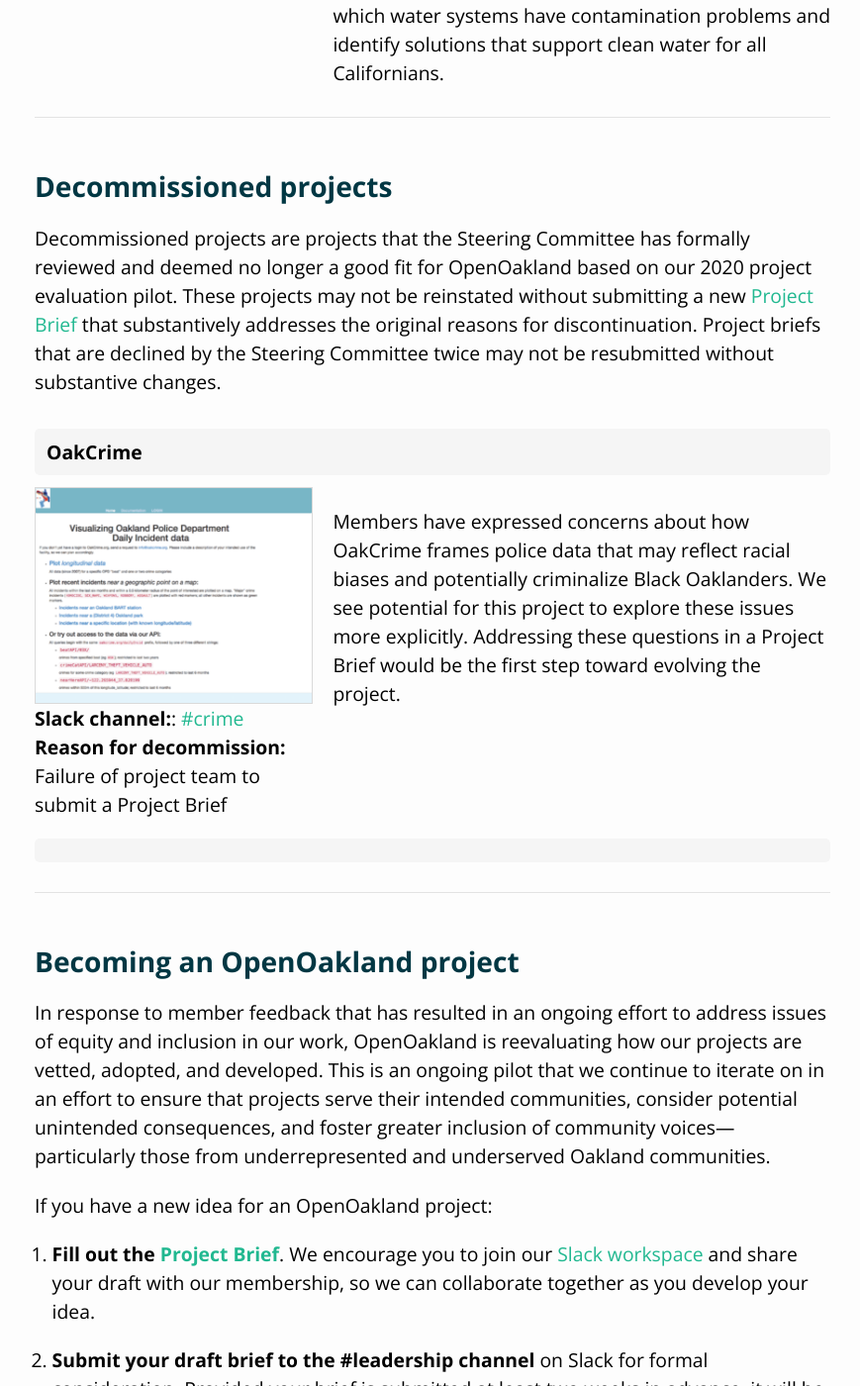
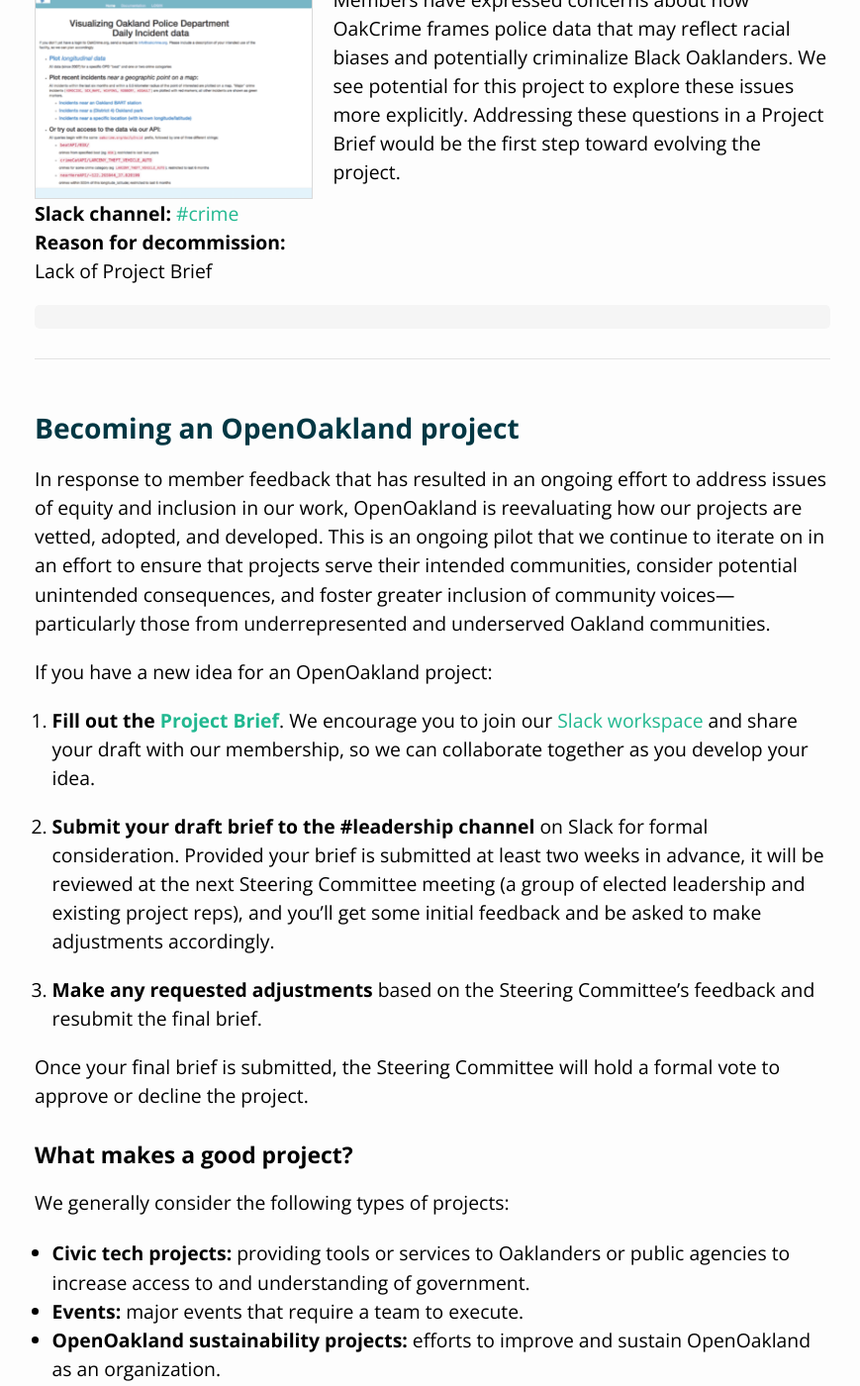
Before and after one commit to openoakland/openoakland.org, a Jekyll site: the page built from src/projects.md, in a window 1280 px wide and 1400 px high, scrolled down 13945 px. Shown: the whole window at 99% size, without its empty margins (203-1072 px from the left). Built offline with Jekyll 4.4.1, drawn with Linux system fonts in a browser that asks for light colours; some of the changed text lies outside the part shown.

Commit message:
Updated div IDs so each is unique

```diff
--- a/src/_data/active_projects.yml
+++ b/src/_data/active_projects.yml
@@ -4,7 +4,7 @@
   link: https://oaklandcouncil.net/
   leader: Open role
   slack_id: C0M89GTRT
-  slack_channel: councilmatic
+  slack_channel: Councilmatic
   description: We make the Oakland City Council meetings easily accessible to the citizens of Oakland. Using our site citizens can learn when are the upcoming city council meetings, view the agenda, put the meeting on your calendar, and send an electronic comment to the Council. Plus you can see videos of past meetings.
 -
   name: La Escuelita
--- a/src/_data/decommissioned_projects.yml
+++ b/src/_data/decommissioned_projects.yml
@@ -2,7 +2,7 @@
   name: OakCrime
   image: oakcrime_300x233.png
   decommisionedDate: September 2020
-  decommissionedReason: Failure of project team to submit a Project Brief
+  decommissionedReason: Lack of Project Brief
   decomissionedSolution:
   slack_id: C040ULV6C
   slack_channel: crime
--- a/src/_includes/project.html
+++ b/src/_includes/project.html
@@ -23,12 +23,11 @@
     href="https://openoakland.slack.com/messages/{{ project.slack_id }}"
     target="_blank"
     rel="noopener noreferrer"
-    >#{{ project.slack_channel }}</a
-  >
+    >#{{ project.slack_channel }}</a>
+
   {% elsif project.slack_channel %}
-  <strong>Slack channel:</strong>:
-  <a
-    href="https://openoakland.slack.com/messages/{{ project.slack_id }}"
+  <strong>Slack channel:</strong>
+  <a href="https://openoakland.slack.com/messages/{{ project.slack_id }}"
     target="_blank"
     rel="noopener noreferrer"
     >#{{ project.slack_channel }}</a
--- a/src/_sass/wp.scss
+++ b/src/_sass/wp.scss
@@ -1,35 +1,36 @@
-#projects .col1 {
+#projects-openoakland, #projects-active, #projects-inactive, #projects-decommissioned .col1 {
   float: left;
   margin-right: 20px;
+  padding-top:1rem;
   padding-bottom: 20px;
   width: 35%;
 }
 
-#projects .col2 {
+#projects-openoakland, #projects-active, #projects-inactive, #projects-decommissioned .col2 {
   display: table-row-group;
   padding-bottom: 20px;
 }
 
 
-#projects .col2 + hr:not([class*="col"]) {
+#projects-openoakland, #projects-active, #projects-inactive, #projects-decommissioned .col2 + hr:not([class*="col"]) {
   clear: both;
 }
 
-#projects { clear:both;}
+#projects-openoakland, #projects-active, #projects-inactive, #projects-decommissioned { clear:both;}
 
-#projects img,
-#projects a img {
+#projects-openoakland, #projects-active, #projects-inactive, #projects-decommissioned img,
+#projects-openoakland, #projects-active, #projects-inactive, #projects-decommissioned a img {
   border: 1px #dadada solid;
   width: 100%;
 }
 
-#projects a img:hover {
+#projects-openoakland, #projects-active, #projects-inactive, #projects-decommissioned a img:hover {
   border: 1px #1ab890 solid;
   opacity: 0.9;
   padding: 0px;
 }
 
-#projects h3 {
+#projects-openoakland, #projects-active, #projects-inactive, #projects-decommissioned h3 {
   background-color: #f5f5f5;
   clear: both;
   font-weight: bold;
--- a/src/projects.md
+++ b/src/projects.md
@@ -18,7 +18,7 @@
 
 These projects are a great way to get your feet wet as you get to know OpenOakland.
 
-<div id="projects">
+<div id="projects-openoakland">
 {% for project in site.data.openoakland_projects %}
 {% include project.html %}
 {% endfor %}
@@ -33,7 +33,7 @@
 - Join us for our Tuesday [Hack Nights](https://www.meetup.com/OpenOakland/events/) to connect with the project team.
 - Join our [Slack workspace](http://slack.openoakland.org/) and introduce yourself in the project's channel listed in the description.
 
-<div id="projects">
+<div id="projects-active">
 {% for project in site.data.active_projects %}
 {% include project.html %}
 {% endfor %}
@@ -45,7 +45,7 @@
 
 The following projects aren’t currently being worked on by a project team and are considered dormant. If you're interested in resuming one of these projects, you'll need to start by updating or completing a new [Project Brief](https://docs.google.com/document/d/1k24P9JiAUEzJLPFRDjVh7aRZexax6NUhfPFLSI3R80M/edit?usp=sharing) (most of these projects were developed prior to our current project development process and will need to go through the new process to resume).
 
-<div id="projects">
+<div id="projects-inactive">
 {% for project in site.data.inactive_projects %}
   {% include project.html %}
 {% endfor %}
@@ -57,7 +57,7 @@
 
 Decommissioned projects are projects that the Steering Committee has formally reviewed and deemed no longer a good fit for OpenOakland based on our 2020 project evaluation pilot. These projects may not be reinstated without submitting a new [Project Brief](https://docs.google.com/document/d/1k24P9JiAUEzJLPFRDjVh7aRZexax6NUhfPFLSI3R80M/edit?usp=sharing) that substantively addresses the original reasons for discontinuation. Project briefs that are declined by the Steering Committee twice may not be resubmitted without substantive changes.
 
-<div id="projects">
+<div id="projects-decommissioned">
 {% for project in site.data.decommissioned_projects %}
   {% include project.html %}
 {% endfor %}
```
